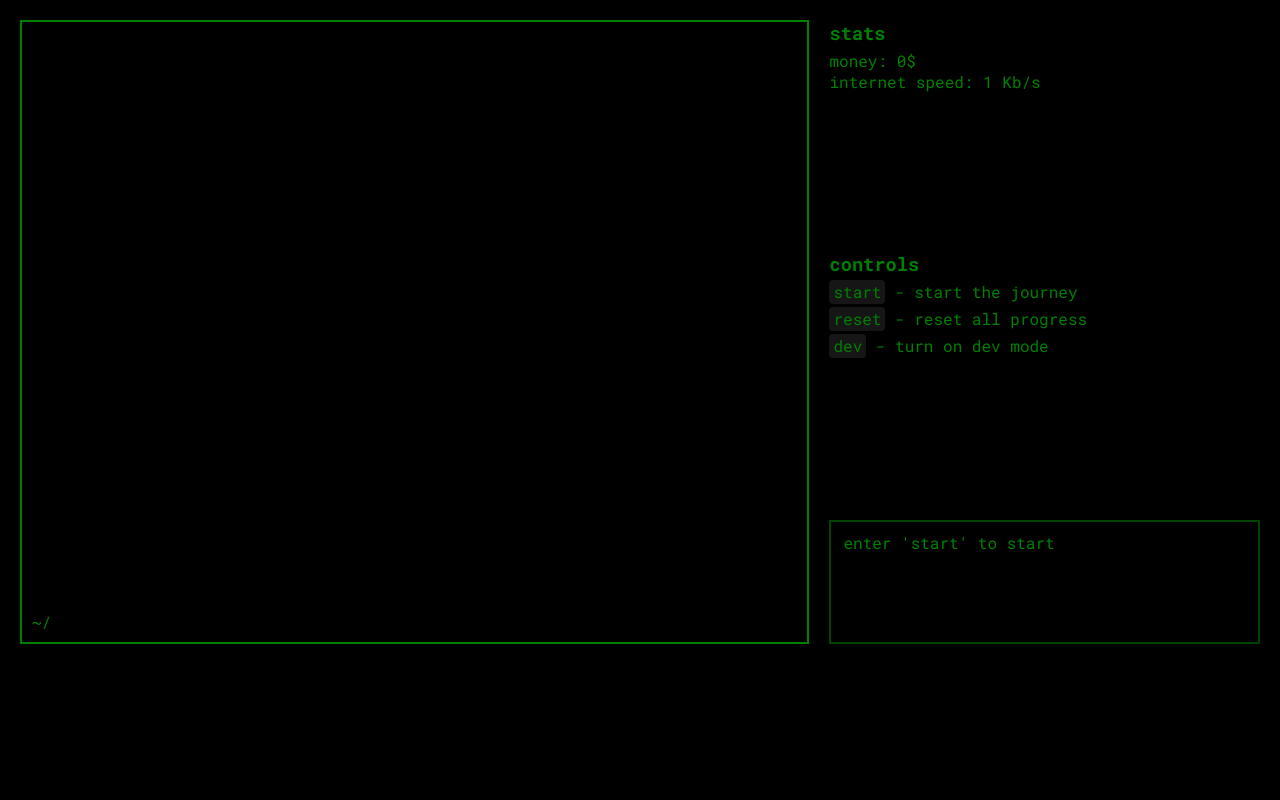
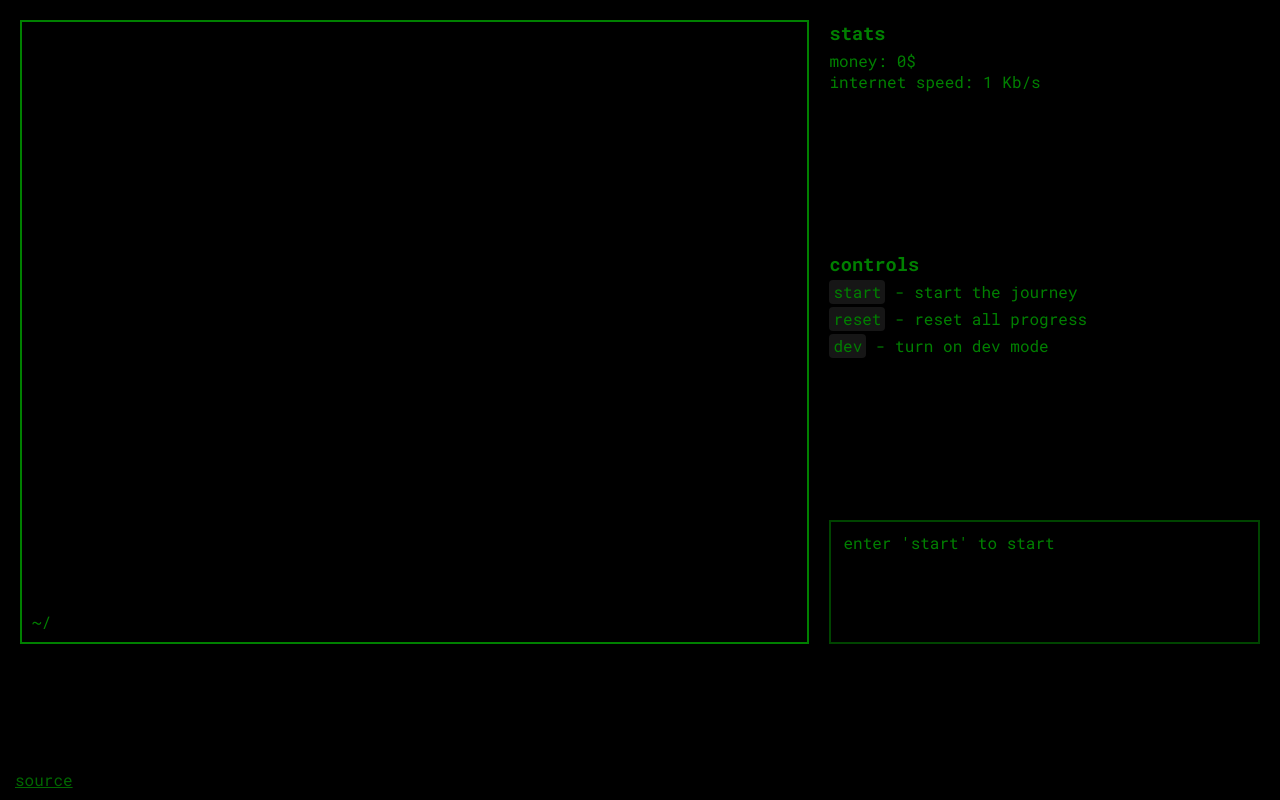
Before and after one commit to andrewchik0/console-game, a Next.js app: page / in a window 1280 px wide. Built offline with nearby package versions, Linux system fonts and the light colour scheme.

Commit message:
add footer

```diff
--- a/src/app/layout.tsx
+++ b/src/app/layout.tsx
@@ -31,7 +31,16 @@ export default function RootLayout({
 }>) {
   return (
     <html lang='en'>
-      <body className={inter.className}>{children}</body>
+      <body
+        className={inter.className}
+        style={{
+          display: 'flex',
+          flexDirection: 'column',
+          height: '100vh'
+        }}
+      >
+        {children}
+      </body>
     </html>
   )
 }
--- a/src/app/page.tsx
+++ b/src/app/page.tsx
@@ -1,5 +1,11 @@
+import Footer from '@components/Footer/Footer'
 import Main from '@components/Main/Main'
 
 export default function Home() {
-  return <Main />
+  return (
+    <>
+      <Main />
+      <Footer />
+    </>
+  )
 }
--- /dev/null
+++ b/src/components/Footer/Footer.module.scss
@@ -0,0 +1,12 @@
+.footer {
+  margin-top: auto;
+  padding: 10px 15px;
+
+  &__link {
+    color: #006600;
+
+    &:hover {
+      color: green;
+    }
+  }
+}
--- /dev/null
+++ b/src/components/Footer/Footer.tsx
@@ -0,0 +1,22 @@
+import React from 'react'
+
+import styles from './Footer.module.scss'
+
+import { githubLink } from '@constants/general'
+
+const Footer = () => {
+  return (
+    <footer className={styles.footer}>
+      <a
+        href={githubLink}
+        className={styles.footer__link}
+        target='_blank'
+        rel='noopener noreferrer'
+      >
+        source
+      </a>
+    </footer>
+  )
+}
+
+export default Footer
--- a/src/constants/general.ts
+++ b/src/constants/general.ts
@@ -1,4 +1,5 @@
 export const name = 'The Console Miner'
+export const githubLink = 'https://github.com/andrewchik0/console-game'
 
 export type HelpUnit = {
   showingText: string
--- a/src/core/commands/miner.ts
+++ b/src/core/commands/miner.ts
@@ -49,6 +49,7 @@ registerCommand({
       if (length >= 16) {
         length = 0
         game.increaseMoney(game.moneyPerBlock)
+        useStore.getState().game.setCommandAvailability('go', true)
         stream.writeLn('')
         await renderLoading(
           stream,
--- a/src/core/commands/start.ts
+++ b/src/core/commands/start.ts
@@ -11,7 +11,7 @@ registerCommand({
   description: 'start the journey',
   mainFunc: async () => {
     await renderDialogue(start)
-    useStore.getState().game.setCommandAvailability('go', true)
+    useStore.getState().game.setCommandAvailability('miner', true)
     return 0
   }
 })
```
